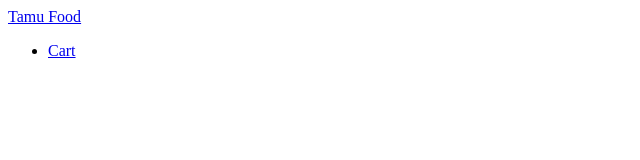
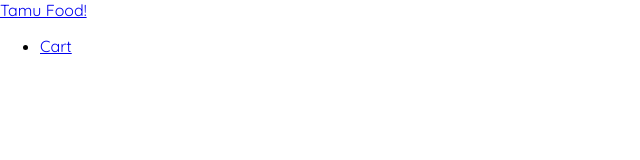
Before and after one commit to kimperria/Tamu-Foods-FrontEnd, an Angular app: page / in a window 1280 px wide. Shown: the top 160 px of the page, without its empty margins (0-640 px from the left). Built offline with nearby package versions, Linux system fonts and the light colour scheme.

Commit message:
added style to styles.css

```diff
--- a/src/app/header/header.component.html
+++ b/src/app/header/header.component.html
@@ -1,6 +1,6 @@
 <header>
     <div class="container">
-        <a href="#" routerlink= "/" class="logo">Tamu Food</a>
+        <a href="#" routerlink= "/" class="logo">Tamu Food!</a>
         <nav>
             <ul>
                 <li>
--- a/src/styles.css
+++ b/src/styles.css
@@ -1 +1,11 @@
 /* You can add global styles to this file, and also import other style files */
+@import url('https://fonts.googleapis.com/css2?family=Quicksand&display=swap');
+
+*{
+  box-sizing: border-box;
+}
+
+body{
+  margin: 0;
+  font-family: 'Quicksand', sans-serif;
+}
```
